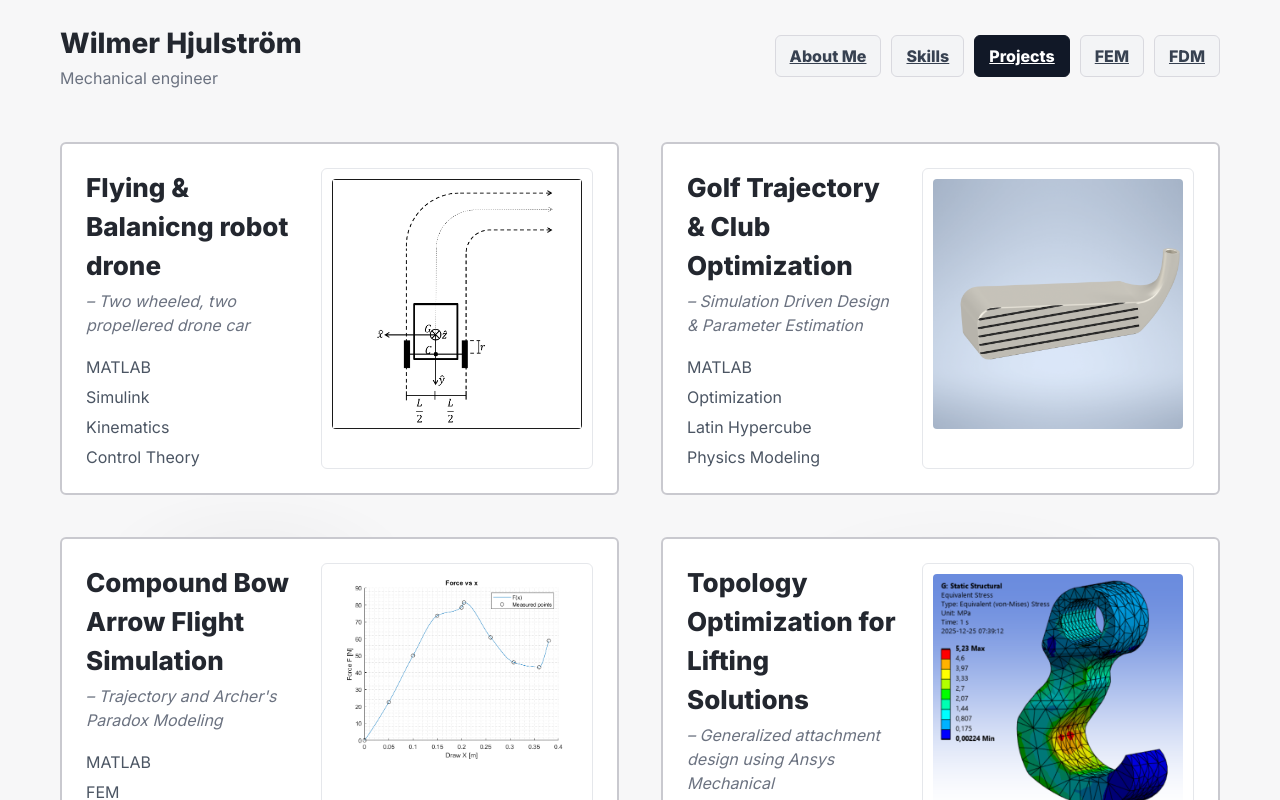
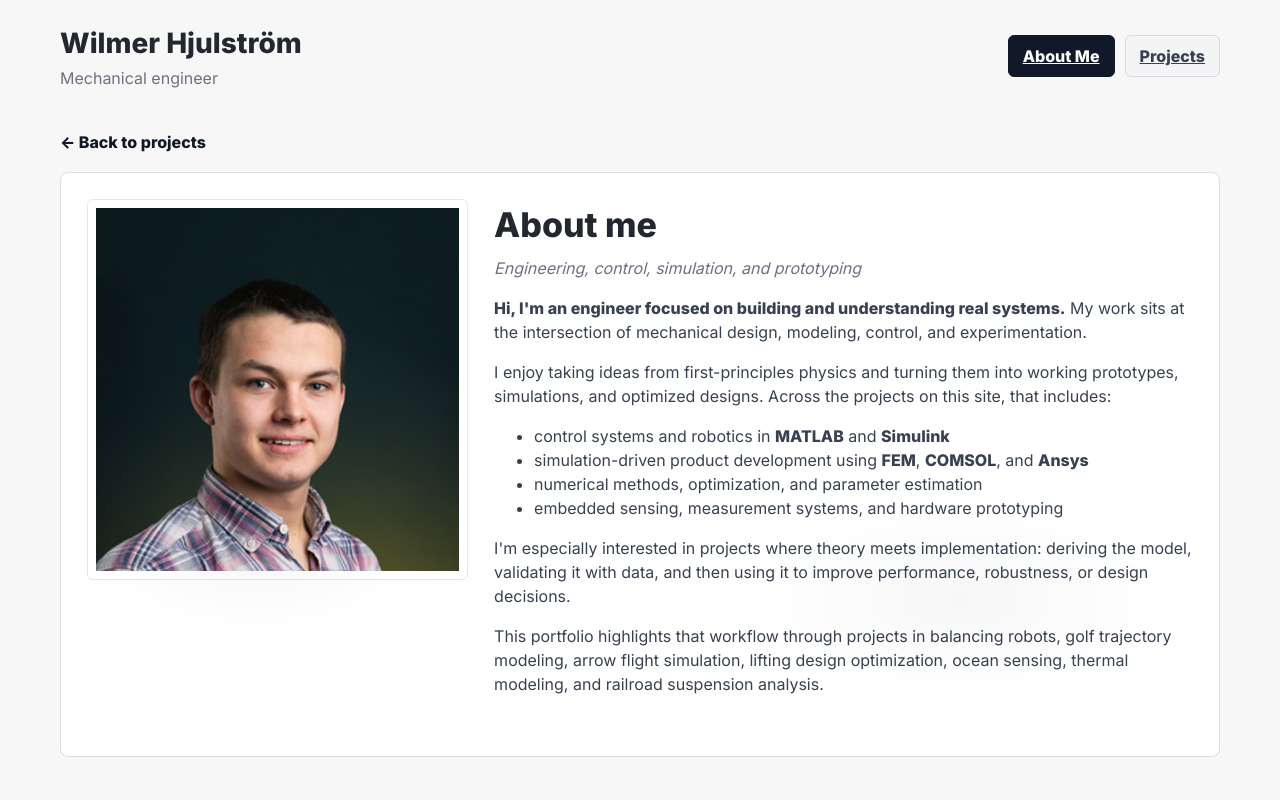
Before and after one commit to WilmerHj/WilmerHj.github.io, a plain HTML site: page index.html in a window 1280 px wide. Both pictures are taken after a click on the link "About Me". Shown: the top 800 px of the page. Drawn offline with nearby package versions, Linux system fonts and the light colour scheme; files whose address does not match are found by name.

Commit message:
fixes
fixes

```diff
--- a/index.html
+++ b/index.html
@@ -20,12 +20,9 @@
         <div class="brand">Wilmer Hjulström</div>
         <div class="sub">Mechanical engineer</div>
       </div>
-      <nav>
-        <a class="tab" href="#about">About Me</a>
-        <a class="tab" href="#skills">Skills</a>
-        <a class="tab active" href="#projects">Projects</a>
-        <a class="tab" href="#fem">FEM</a>
-        <a class="tab" href="#fdm">FDM</a>
+      <nav aria-label="Primary">
+        <a class="tab" data-tab="about" href="#about">About Me</a>
+        <a class="tab active" data-tab="projects" href="#projects">Projects</a>
       </nav>
     </div>
   </header>
@@ -122,9 +119,5 @@
     </div>
   </section>
     -->
-  <!-- libs for FEM tool -->
-  <script src="https://cdn.jsdelivr.net/npm/chart.js"></script>
-  <script type="module" src="main.js"></script>
-
 </body>
 </html>
--- a/projects.js
+++ b/projects.js
@@ -90,23 +90,23 @@ The final optimized club yielded a maximum carry of 275 meters, proving the util
         stack: ['MATLAB', 'FEM', 'Runge-Kutta 4', 'Newmark-Beta', 'Physics Simulation'],
         images: ['images/arrow/DrawCurve2.png', 'images/arrow/StaticDef.png', 'images/arrow/DynamicDef.png', 'images/arrow/FlightHorizontal.png', 'images/arrow/DrawAndVertDiff.png'],
         content: md`
-[cite_start]**Overview.** The problem consists of building up a simulation model for an arrow launched from a compound bow[cite: 174]. [cite_start]The objective was to hit a target 20 meters away and estimate how the release affects the accuracy, where we only consider different ways of shooting with the Mediterranean draw[cite: 176]. [cite_start]The simulation includes surrounding factors such as gravitation, quadratic air resistance, shooting angle, and the archer's paradox[cite: 179].
+**Overview.** The problem consists of building up a simulation model for an arrow launched from a compound bow. The objective was to hit a target 20 meters away and estimate how the release affects the accuracy, considering different shooting styles with the Mediterranean draw. The simulation includes surrounding factors such as gravitation, quadratic air resistance, shooting angle, and the archer's paradox.
 
 **Methodology.**
-The project combined empirical measurements with advanced numerical methods to simulate the entire launch and flight sequence:
-* [cite_start]**Experimental Data Collection:** An experiment was conducted using an actual compound bow and a dynamometer[cite: 197]. [cite_start]By measuring the force subjected to the string for different draw lengths, a nonlinear relationship was interpolated to compute the initial velocity[cite: 198, 200, 201].
-* [cite_start]**Modeling the Archer's Paradox:** The arrow was simplified into an Euler-Bernoulli beam[cite: 210]. [cite_start]The dynamic movement was calculated using the Finite Element Method (FEM) and integrated over time using the Newmark-Beta method[cite: 180, 182]. The dynamic Euler-Bernoulli beam equation is defined as:
-$$
-E I \, \frac{\partial^4 w(x,t)}{\partial x^4} + \rho A \, \frac{\partial^2 w(x,t)}{\partial t^2} = 0
-[cite_start]$$ [cite: 211]
-* [cite_start]**Flight Trajectory:** The flight path was modeled as an ordinary differential equation (ODE) initial value problem and solved using the fourth-order Runge-Kutta (RK4) method[cite: 246, 249]. [cite_start]The model combined initial velocity, gravity, quadratic air resistance, and the tip vibrations derived from the FEM calculations[cite: 246, 247].
+The project combined empirical measurements with advanced numerical methods to simulate the entire launch and flight sequence.
 
-[cite_start]**Results.** The simulation produced a periodic oscillating motion reflecting the archer's paradox over a 20-meter trajectory[cite: 289, 311]. The impact of different initial conditions on accuracy was evaluated:
-* [cite_start]The order and timing of which finger leaves the string first (introducing horizontal and vertical offsets) has the largest impact on hit location[cite: 183, 286, 287].
-* [cite_start]An uneven release excites a stronger tip vibration and gives the arrow a persistent initial angular deviation[cite: 288, 289].
-* [cite_start]Differences in draw length resulted in considerably lower spread, giving it the least impact on overall precision[cite: 316, 333].
+**Experimental Data Collection.** An experiment was conducted using an actual compound bow and a dynamometer. By measuring the force applied to the string for different draw lengths, a nonlinear relationship was interpolated to compute the initial velocity.
 
-[cite_start]**Conclusion.** To minimize potential error and maximize accuracy, it is highly recommended to release all fingers as simultaneously as possible without pulling the string sideways[cite: 184, 290, 331].
+**Modeling the Archer's Paradox.** The arrow was simplified into an Euler-Bernoulli beam. The dynamic movement was calculated using the Finite Element Method (FEM) and integrated over time using the Newmark-Beta method. The beam equation used in the model was $EI\,w''''(x,t) + \rho A\,\ddot{w}(x,t) = 0$.
+
+**Flight Trajectory.** The flight path was modeled as an ordinary differential equation (ODE) initial value problem and solved using the fourth-order Runge-Kutta (RK4) method. The model combined initial velocity, gravity, quadratic air resistance, and the tip vibrations derived from the FEM calculations.
+
+**Results.** The simulation produced a periodic oscillating motion reflecting the archer's paradox over a 20-meter trajectory. The impact of different initial conditions on accuracy was evaluated:
+* The order and timing of which finger leaves the string first, introducing horizontal and vertical offsets, has the largest impact on hit location.
+* An uneven release excites a stronger tip vibration and gives the arrow a persistent initial angular deviation.
+* Differences in draw length resulted in considerably lower spread, giving it the least impact on overall precision.
+
+**Conclusion.** To minimize potential error and maximize accuracy, it is highly recommended to release all fingers as simultaneously as possible without pulling the string sideways.
         `
       },
       {
@@ -148,7 +148,7 @@ $$
         title: 'Ocean Sensor',
         subtitle: 'Modular waterproof sensing unit for ocean pollution & climate data',
         stack: ['Embedded Systems', 'Sensors', 'Electronics', 'Radio/WiFi', 'Web Visualization'],
-        images: ['images/OceanSensor/slide-1.png', 'images/OceanSensor/slide-2.png', 'images/OceanSensor/slide-3.png', 'images/OceanSensor/slide-4.png', 'images/OceanSensor/slide-5.png'],
+        images: ['images/OceanSensor/slide-2.png', 'images/OceanSensor/slide-3.png', 'images/OceanSensor/slide-4.png', 'images/OceanSensor/slide-5.png'],
         content: md`
 **Overview.** A modular, waterproof sensor unit for monitoring ocean pollution, collecting climate data for research, and tracking algae growth.
 
@@ -338,21 +338,92 @@ Implementation of optimization in MATLAB resulted in the lowest rms acceleration
       }
     ];
 
+    const aboutPage = {
+      title: 'About me',
+      subtitle: 'Engineering, control, simulation, and prototyping',
+      stack: ['MATLAB','Mathematical Modeling', 'Runge-Kutta 4'],
+      images: ['images/Wilmer/LinkedInProfile2.jpg'],
+      content: md`
+**Hi, I'm an engineer focused on building and understanding real systems.** My work sits at the intersection of mechanical design, modeling, control, and experimentation.
+
+I enjoy taking ideas from first-principles physics and turning them into working prototypes, simulations, and optimized designs. Across the projects on this site, that includes:
+
+* control systems and robotics in **MATLAB** and **Simulink**
+* simulation-driven product development using **FEM**, **COMSOL**, and **Ansys**
+* numerical methods, optimization, and parameter estimation
+* embedded sensing, measurement systems, and hardware prototyping
+
+I'm especially interested in projects where theory meets implementation: deriving the model, validating it with data, and then using it to improve performance, robustness, or design decisions.
+
+This portfolio highlights that workflow through projects in balancing robots, golf trajectory modeling, arrow flight simulation, lifting design optimization, ocean sensing, thermal modeling, and railroad suspension analysis.
+      `
+    };
+
     // ---------- Helpers ----------
     const grid = document.getElementById('grid');
     const list = document.getElementById('list');
     const detail = document.getElementById('detail');
-    const detailShot = document.getElementById('detailShot');
     const detailTitle = document.getElementById('detailTitle');
     const detailSubtitle = document.getElementById('detailSubtitle');
     const detailMD = document.getElementById('detailMD');
+    const tabs = document.querySelectorAll('nav .tab[data-tab]');
 
     function slugify(s){return s.toLowerCase().replace(/[^a-z0-9]+/g,'-').replace(/(^-|-$)/g,'');}
 
+    function setActiveTab(activeTab){
+      tabs.forEach(tab => {
+        const isActive = tab.dataset.tab === activeTab;
+        tab.classList.toggle('active', isActive);
+        if (isActive) {
+          tab.setAttribute('aria-current', 'page');
+        } else {
+          tab.removeAttribute('aria-current');
+        }
+      });
+    }
+
+    function renderMedia(container, sources, title){
+      container.innerHTML = '';
+      sources.forEach(src => {
+        let el;
+        if (/\.(mp4|webm|ogg)$/i.test(src)) {
+          el = document.createElement('video');
+          el.src = src;
+          el.controls = true;
+          el.setAttribute('aria-label', `${title || 'Project'} video`);
+        } else {
+          el = document.createElement('img');
+          el.src = src;
+          el.alt = title || '';
+        }
+        container.appendChild(el);
+      });
+    }
+
     function renderList(){
         grid.innerHTML = '';
-        projects.forEach(p => {
+
+        const items = [
+          {
+            slug: 'about',
+            title: aboutPage.title,
+            subtitle: aboutPage.subtitle,
+            stack: ['About', 'Background', 'Skills'],
+            images: aboutPage.images,
+            href: '#about'
+          },
+          ...projects.map(p => ({
+            ...p,
+            href: `#/project/${p.slug || slugify(p.title)}`
+          }))
+        ];
+
+        items.forEach(p => {
             const cover = (p.images && p.images.length) ? p.images[0] : p.shot;
+            const media = cover
+              ? `<div class="shot"><img src="${cover}" alt="${p.title}"/></div>`
+              : `<div class="shot" aria-hidden="true"></div>`;
+
             const card = document.createElement('article');
             card.className = 'card';
             card.innerHTML = `
@@ -361,14 +432,25 @@ Implementation of optimization in MATLAB resulted in the lowest rms acceleration
                 <div class="subtitle">– ${p.subtitle || ''}</div>
                 <div class="stack">${(p.stack||[]).map(s=>`<div>${s}</div>`).join('')}</div>
             </div>
-            <div class="shot"><img src="${cover || ''}" alt="${p.title}"/></div>
-            <a class="linkcover" href="#/project/${p.slug || slugify(p.title)}" aria-label="Open ${p.title}"></a>
+            ${media}
+            <a class="linkcover" href="${p.href}" aria-label="Open ${p.title}"></a>
             `;
             grid.appendChild(card);
         });
     }
 
     const detailImages = document.getElementById('detailImages');
+
+function renderContentPage(page){
+  detailTitle.textContent = page.title || '';
+  detailSubtitle.textContent = page.subtitle || '';
+  detailMD.innerHTML = marked.parse(page.content || '');
+  if(window.MathJax) MathJax.typesetPromise([detailMD]);
+
+  const imgs = (page.images && page.images.length) ? page.images : (page.shot ? [page.shot] : []);
+  renderMedia(detailImages, imgs, page.title);
+}
+
 
 function renderDetail(slug){
   const p = projects.find(x => (x.slug || slugify(x.title)) === slug);
@@ -381,34 +463,28 @@ function renderDetail(slug){
 
   // Render stacked images (or fall back to shot)
   const imgs = (p.images && p.images.length) ? p.images : (p.shot ? [p.shot] : []);
-  detailImages.innerHTML = '';
-imgs.forEach(src => {
-  let el;
-  if (/\.(mp4|webm|ogg)$/i.test(src)) {
-    // video
-    el = document.createElement('video');
-    el.src = src;
-    el.controls = true;
-  } else {
-    // image
-    el = document.createElement('img');
-    el.src = src;
-  }
-  el.alt = p.title;
-  detailImages.appendChild(el);
-});
+  renderMedia(detailImages, imgs, p.title);
 }
 
     function route(){
       const hash = location.hash || '#projects';
       const m = hash.match(/^#\/project\/([A-Za-z0-9\-_%]+)/);
+      if(hash === '#about' || hash === '#/about'){
+        list.style.display = 'none';
+        detail.style.display = 'block';
+        setActiveTab('about');
+        renderContentPage(aboutPage);
+        return;
+      }
       if(m){
         list.style.display = 'none';
         detail.style.display = 'block';
+        setActiveTab('projects');
         renderDetail(decodeURIComponent(m[1]));
       } else {
         detail.style.display = 'none';
         list.style.display = 'block';
+        setActiveTab('projects');
         renderList();
       }
     }
--- a/style.css
+++ b/style.css
@@ -66,6 +66,7 @@ header {
 }
 nav {
   display: flex;
+  flex-wrap: wrap;
   gap: 10px;
 }
 .tab {
@@ -212,6 +213,14 @@ nav {
   .card {
     grid-template-columns: 1fr;
   }
+  .top {
+    flex-direction: column;
+    align-items: flex-start;
+    gap: 16px;
+  }
+  nav {
+    width: 100%;
+  }
   .detailhead {
     flex-direction: column;
   }
```
Also changed, not shown: images/Wilmer/LinkedInProfile2.jpg (added), 1 other file.
